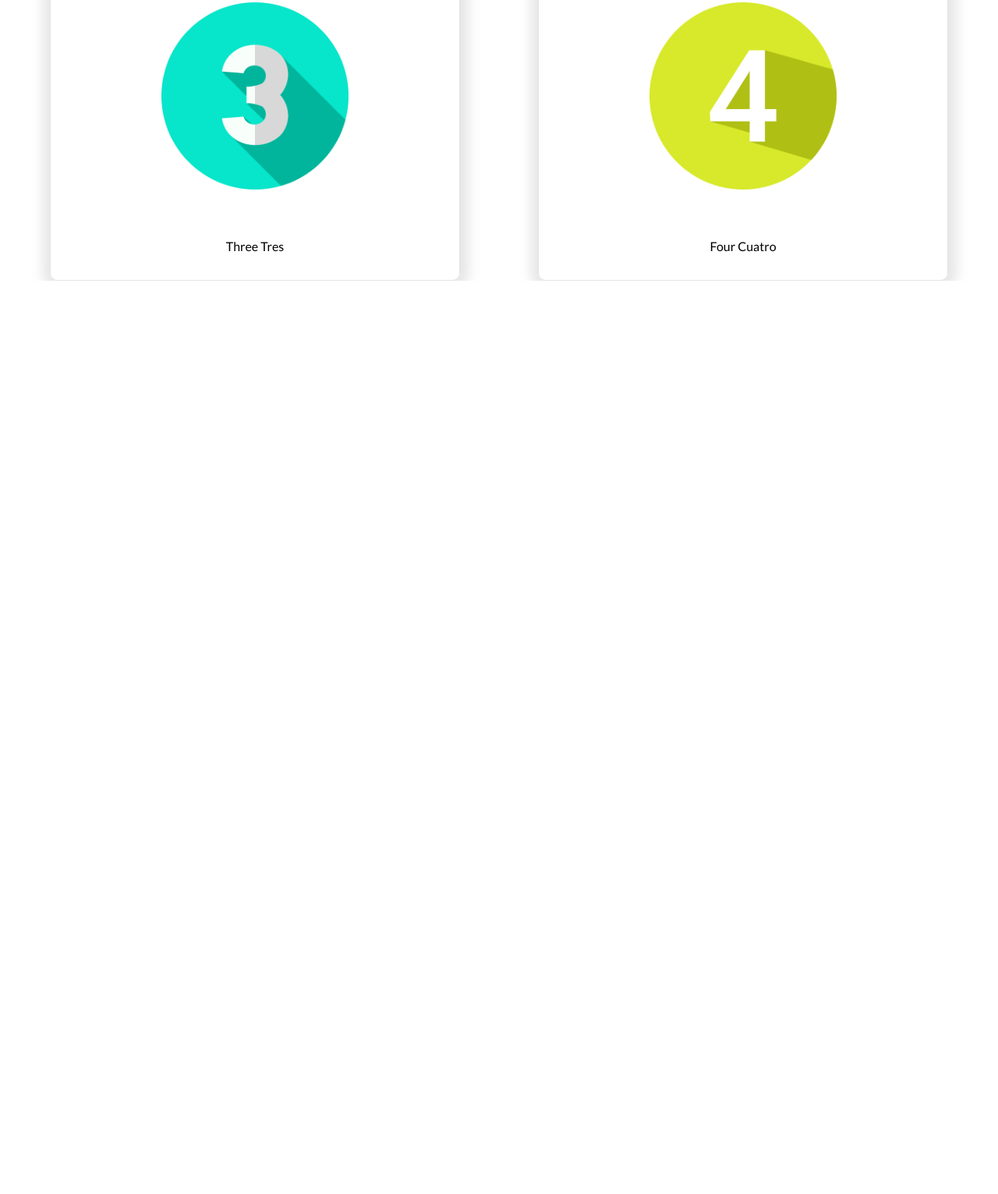
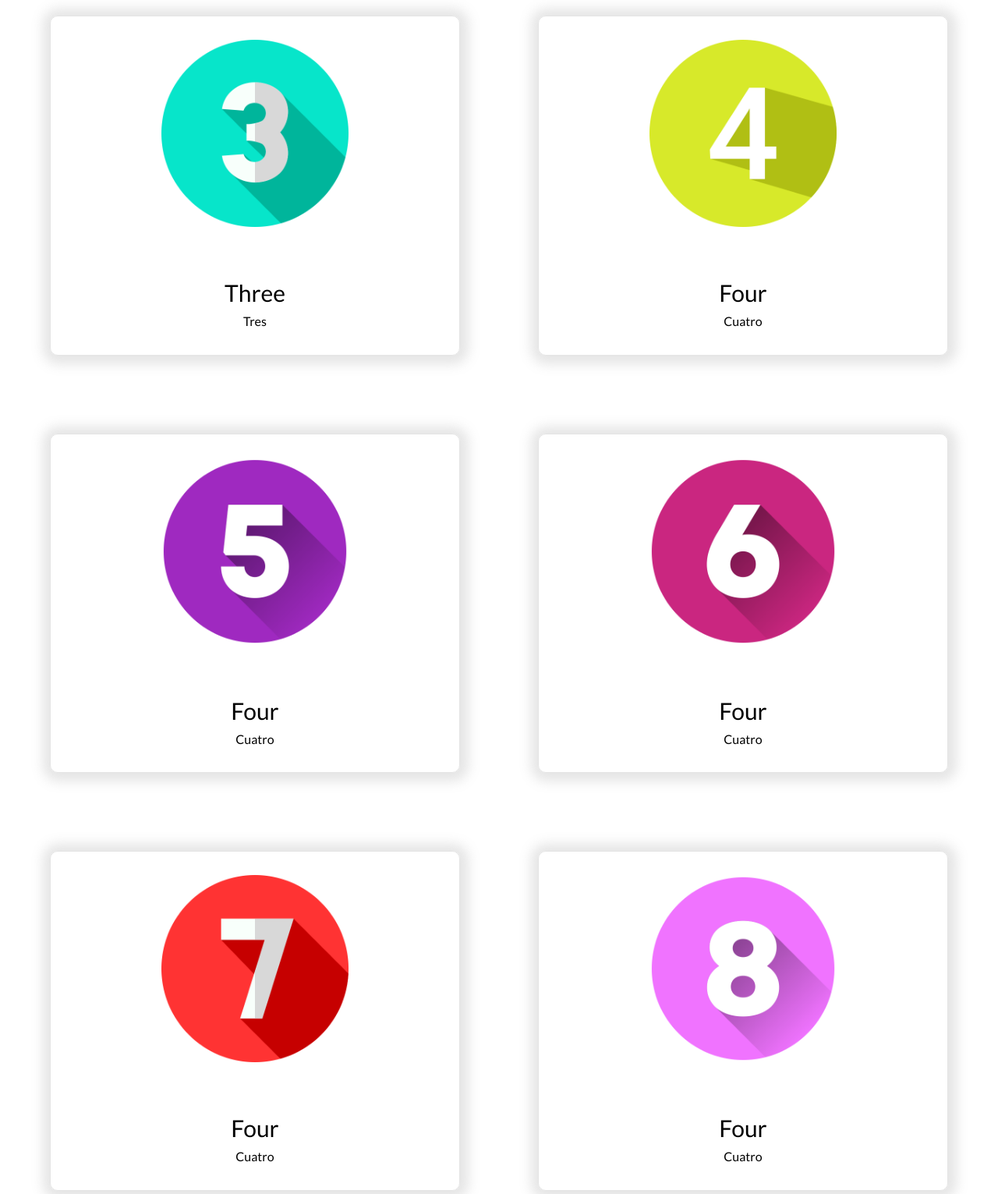
Before and after one commit to Caleb0-7/Ingles-proyecto-app, a plain HTML site: page numeros.html in a window 1280 px wide. Shown: the part 703-2234 px from the top of the page at 78% size. Before the commit the page ends 1063 px from the top, so only its background shows below. Drawn offline with Linux system fonts and the light colour scheme.

Commit message:
23/02/2023

```diff
--- a/css/style.css
+++ b/css/style.css
@@ -297,3 +297,14 @@ a{
   text-align: center;
   padding: 4rem 0;
 }
+
+.listado__parrafo{
+  font-size:3rem;
+  display: flex;
+  flex-direction: column;
+  align-items: center;
+}
+
+.listado__parrafo--span{
+  font-size: 1.6rem;
+}
--- a/numeros.html
+++ b/numeros.html
@@ -47,7 +47,7 @@
                 </div>
 
                 <div class="listado__contenido">
-                    <p class="listado__parrafo">One <span>Uno</span></p>
+                    <p class="listado__parrafo">One <span class="listado__parrafo--span">Uno</span></p>
                 </div>
             </div><!--Materia-->
 
@@ -57,7 +57,7 @@
                 </div>
 
                 <div class="listado__contenido">
-                    <p class="listado__parrafo">Two<span>Dos</span></p>
+                    <p class="listado__parrafo">Two<span class="listado__parrafo--span">Dos</span></p>
                 </div>
             </div><!--Materia-->
 
@@ -67,7 +67,7 @@
                 </div>
 
                 <div class="listado__contenido">
-                    <p class="listado__parrafo">Three <span>Tres</span></p>
+                    <p class="listado__parrafo">Three <span class="listado__parrafo--span">Tres</span></p>
                 </div>
             </div><!--Materia-->
 
@@ -77,7 +77,57 @@
                 </div>
 
                 <div class="listado__contenido">
-                    <p class="listado__parrafo">Four <span>Cuatro</span></p>
+                    <p class="listado__parrafo">Four <span class="listado__parrafo--span">Cuatro</span></p>
+                </div>
+            </div><!--Materia-->
+
+            <div class="listado__flex">
+                <div class="listado__imagen">
+                    <img src="img/numero-5.png" alt="imagen numeros">
+                </div>
+
+                <div class="listado__contenido">
+                    <p class="listado__parrafo">Four <span class="listado__parrafo--span">Cuatro</span></p>
+                </div>
+            </div><!--Materia-->
+
+            <div class="listado__flex">
+                <div class="listado__imagen">
+                    <img src="img/numero-6.png" alt="imagen numeros">
+                </div>
+
+                <div class="listado__contenido">
+                    <p class="listado__parrafo">Four <span class="listado__parrafo--span">Cuatro</span></p>
+                </div>
+            </div><!--Materia-->
+
+            <div class="listado__flex">
+                <div class="listado__imagen">
+                    <img src="img/numero-7.png" alt="imagen numeros">
+                </div>
+
+                <div class="listado__contenido">
+                    <p class="listado__parrafo">Four <span class="listado__parrafo--span">Cuatro</span></p>
+                </div>
+            </div><!--Materia-->
+
+            <div class="listado__flex">
+                <div class="listado__imagen">
+                    <img src="img/numero-8.png" alt="imagen numeros">
+                </div>
+
+                <div class="listado__contenido">
+                    <p class="listado__parrafo">Four <span class="listado__parrafo--span">Cuatro</span></p>
+                </div>
+            </div><!--Materia-->
+
+            <div class="listado__flex">
+                <div class="listado__imagen">
+                    <img src="img/numero-9.png" alt="imagen numeros">
+                </div>
+
+                <div class="listado__contenido">
+                    <p class="listado__parrafo">Four <span class="listado__parrafo--span">Cuatro</span></p>
                 </div>
             </div><!--Materia-->
         </div><!--Materias grid-->
```
Also changed, not shown: index.html (+1 -1 lines), img/numero-5.png (added), img/numero-6.png (added), img/numero-7.png (added), img/numero-8.png (added), img/numero-9.png (added).
